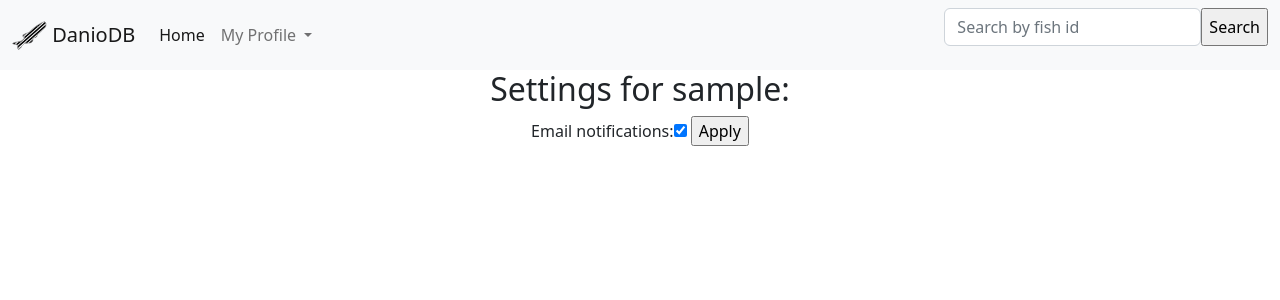
After one commit to MarcusOWilliams/FishFile, a Flask app: page /settings/ in a window 1280 px wide. The commit adds this page. Shown: the top 300 px of the page. Run offline with Flask 2, Linux system fonts and the light colour scheme; the visitor is signed in with stand-in values (Sample User, id 1); data comes from the database, SQL or seed files in the repository; both versions use the stored data as it was after the commit; data that the repository does not hold is empty; some libraries are stand-ins or nearby versions.

Commit message:
Add settings

```diff
--- a/app/main/forms.py
+++ b/app/main/forms.py
@@ -1,6 +1,6 @@
 from flask import request
 from flask_wtf import FlaskForm
-from wtforms import StringField, SubmitField, DateTimeField, IntegerField, SelectField
+from wtforms import StringField, SubmitField, DateTimeField, IntegerField, SelectField, BooleanField
 from wtforms.validators import DataRequired, ValidationError
 from app.models import Fish
 
@@ -32,6 +32,7 @@ class NewFish(FlaskForm):
     mother_id = StringField("Mother's ID")
     tank_id = StringField("Tank #")
     source = StringField("Source")
+    submit = SubmitField('Add Fish')
 
     def validate_father_id(self, father_id):
         fish = Fish.query.filter_by(fish_id = father_id).first()
@@ -43,3 +44,7 @@ class NewFish(FlaskForm):
         fish = Fish.query.filter_by(fish_id = mother_id).first()
         if fish is None:
             raise ValidationError('The mother_id does not match any fish currently in the database.')
+
+class SettingsForm(FlaskForm):
+    emails = BooleanField('Email notifications:')
+    submit = SubmitField('Apply')
--- a/app/main/routes.py
+++ b/app/main/routes.py
@@ -7,7 +7,7 @@ from app.main import bp
 from app.models import Change, Fish, User, requires_roles
 from flask import flash, redirect, render_template, url_for, g
 from flask_login import current_user, login_required
-from app.main.forms import SearchForm, NewFish
+from app.main.forms import SearchForm, NewFish, SettingsForm
 
 #this route defines the landing page of the website
 @bp.route('/', methods=['GET', 'POST'])
@@ -51,12 +51,25 @@ def fish(fish_id):
 
     return render_template('fish.html', fish=fish, title=title)
 
-@bp.route('/newfish/')
+@bp.route('/newfish/', methods=['GET', 'POST'])
 @login_required
 def newfish():
     form = NewFish()
 
     return render_template('newfish.html', title = "New Fish")
+
+@bp.route('/settings/', methods=['GET', 'POST'])
+@login_required
+def settings():
+    form = SettingsForm()
+    current_settings = current_user.settings
+    if form.validate_on_submit():
+        current_user.settings.emails = form.emails.data
+        db.session.commit()
+        flash("Settings Applied")
+        return redirect(url_for('main.user', username = current_user.username))
+
+    return render_template('settings.html', form = form, current_settings = current_settings)
 
 
 # This function is used to update the users Last seen time when they go to a new page
--- a/app/models.py
+++ b/app/models.py
@@ -21,7 +21,6 @@ class User(UserMixin, db.Model):
     is_verified = db.Column(db.Boolean, default=False)
     role = db.Column(db.String(64), default='User')
     changes = db.relationship('Change', backref='user', lazy='dynamic')
-    settings =db.relationship('Settings', backref='user', lazy='dynamic')
     notification = db.relationship('Notification', backref='user', lazy='dynamic')
 
     def __repr__(self):
@@ -144,8 +143,14 @@ class Change(db.Model):
 
 class Settings(db.Model):
     id = db.Column(db.Integer, primary_key=True)
+    #one-to-one relationship
     user_id = db.Column(db.Integer, db.ForeignKey('user.id'))
+    user = db.relationship("User", backref = db.backref("settings", uselist=False))
+
     emails = db.Column(db.Boolean, default = True)
+
+    def __repr__(self):
+        return f'<Settings for User:{self.user.username}'
 
 class Notification(db.Model):
     id = db.Column(db.Integer, primary_key=True)
--- a/app/templates/base.html
+++ b/app/templates/base.html
@@ -96,7 +96,7 @@
               </a>
               <ul class="dropdown-menu" aria-labelledby="navbarDropdown">
                 <li><a class="dropdown-item" href="{{url_for('main.user', username = current_user.username)}}">View Profile</a></li>
-                <li><a class="dropdown-item" href="#">Settings</a></li>
+                <li><a class="dropdown-item" href="{{ url_for('main.settings') }}">Settings</a></li>
                 <li>
                   <hr class="dropdown-divider" />
                 </li>
--- /dev/null
+++ b/app/templates/settings.html
@@ -0,0 +1,11 @@
+{% extends "base.html" %}
+
+{% block content %}
+    <h2>Settings for {{current_user.username}}:</h2>
+    <form action="" method="post" >
+        {{form.hidden_tag()}}
+        {{form.emails.label}}{{form.emails(checked=current_settings.emails)}}
+        {{form.submit}}
+
+    </form>
+{%endblock%}
--- a/app/templates/user.html
+++ b/app/templates/user.html
@@ -3,6 +3,10 @@
 {% block content %}
     <h2>{{user.first_name}} {{user.last_name}}</h2>
     <p>Email: <a href="mailto:{{user.email}}">{{user.email}}</a></p>
+
+    {%if user == current_user %}
+        <p><a href="{{url_for('main.settings')}}">Account settings</a></p>
+    {%endif%}
 
     {% if changes %}
         <p>Changes made by {{user.first_name}}:</p>
```
Also changed, not shown: migrations/versions/632c1279fafd_make_settings_one_to_one.py (added, +28 -0 lines), app.db.
